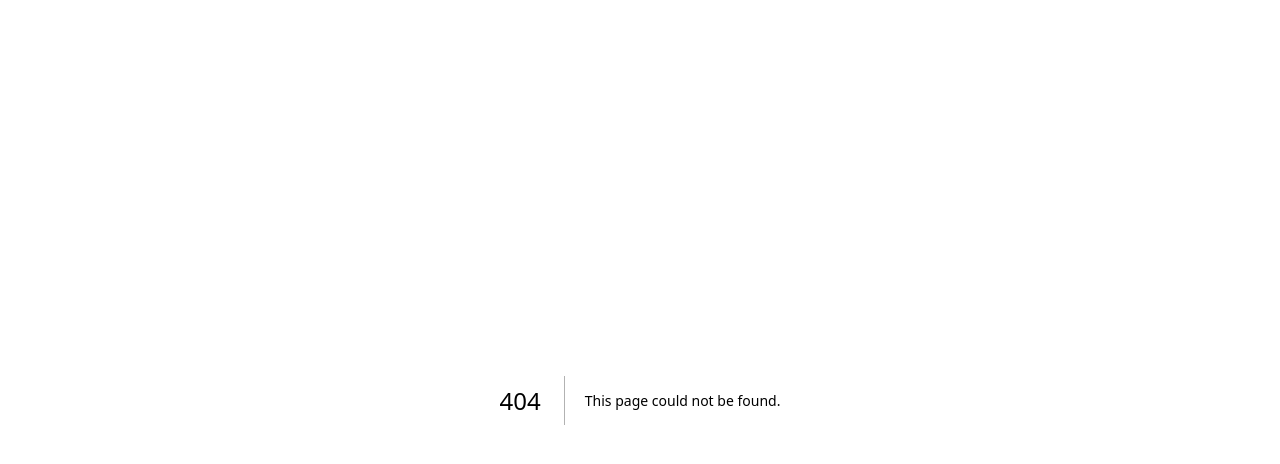
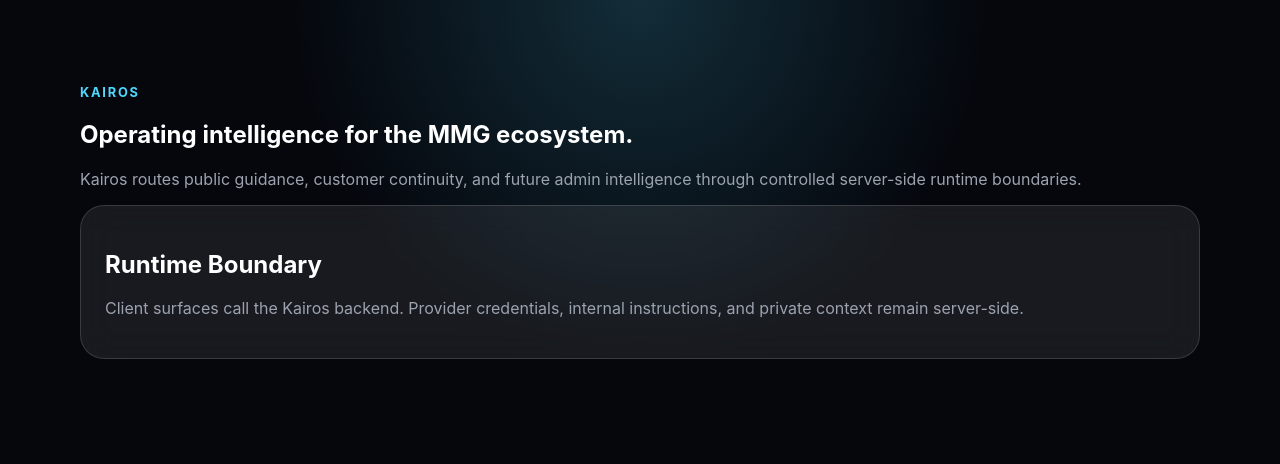
Before and after one commit to infomindsetmediagroup-cloud/MMG-IOS, a Next.js app in the folder apps/mmg-web/: page /kairos in a window 1280 px wide. Before the commit this address had no page. Shown: the top 464 px of the page. Built offline with nearby package versions, Linux system fonts and the light colour scheme.

Commit message:
Add Kairos public page shell [skip ci]

```diff
--- /dev/null
+++ b/apps/mmg-web/src/app/kairos/page.tsx
@@ -0,0 +1,19 @@
+export default function KairosPage() {
+  return (
+    <main>
+      <section className="mmg-shell">
+        <p className="mmg-kicker">Kairos</p>
+        <h1>Operating intelligence for the MMG ecosystem.</h1>
+        <p className="mmg-muted">
+          Kairos routes public guidance, customer continuity, and future admin intelligence through controlled server-side runtime boundaries.
+        </p>
+        <div className="mmg-card">
+          <h2>Runtime Boundary</h2>
+          <p className="mmg-muted">
+            Client surfaces call the Kairos backend. Provider credentials, internal instructions, and private context remain server-side.
+          </p>
+        </div>
+      </section>
+    </main>
+  );
+}
```
